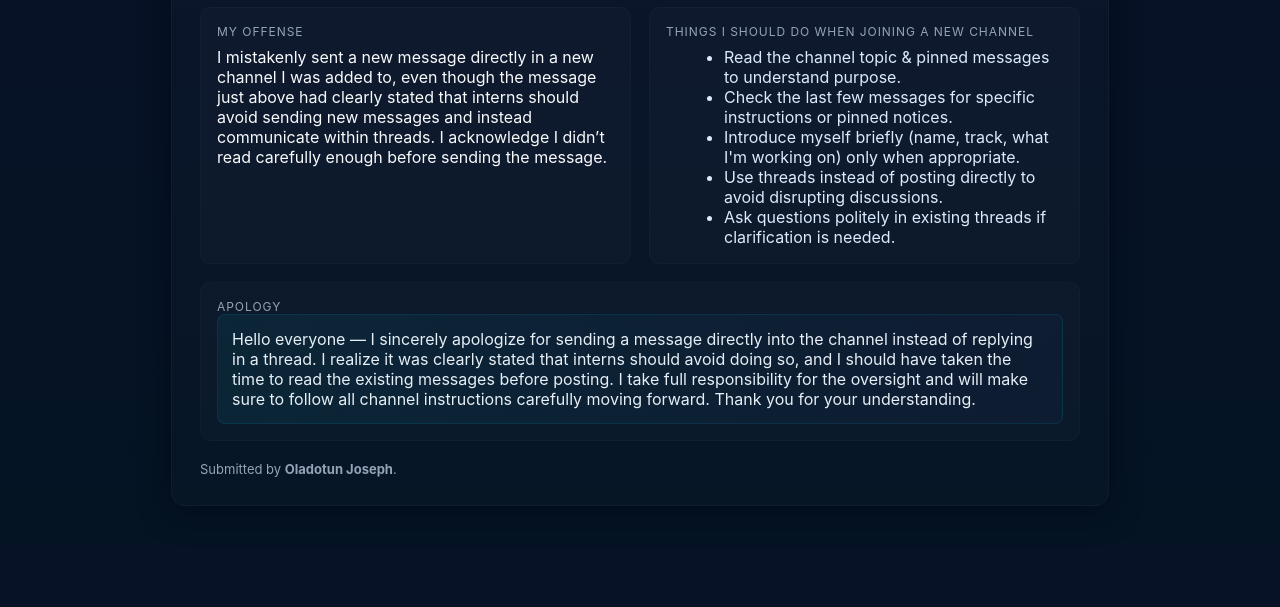
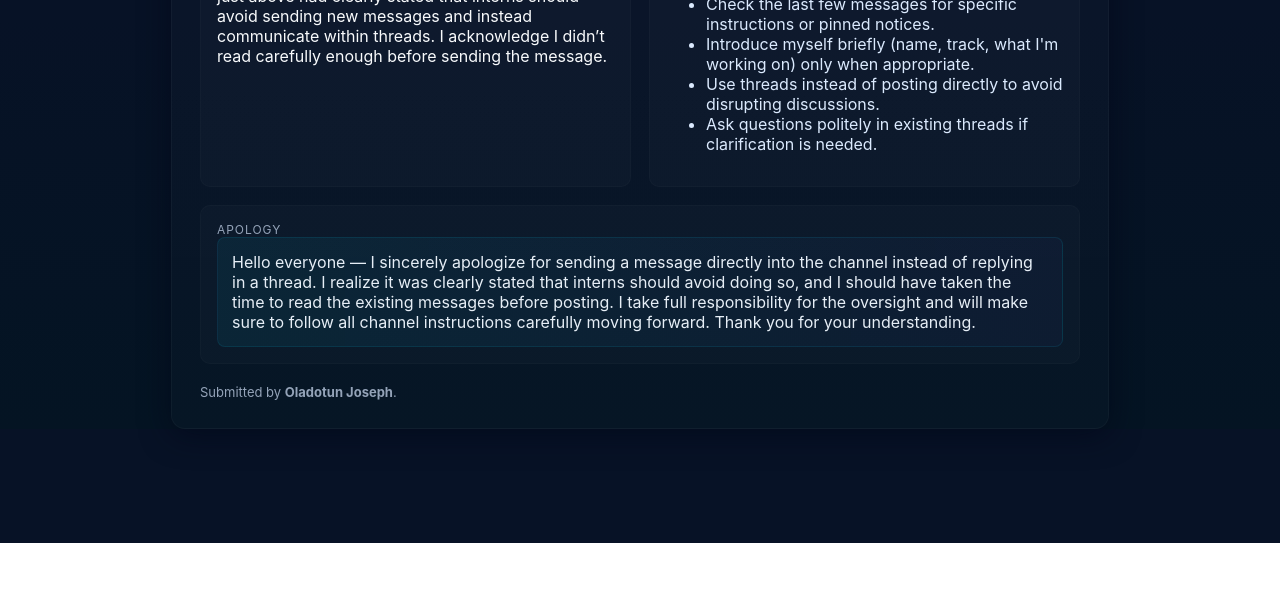
Before and after one commit to Dotjos/Ataasa, a plain HTML site: page index.html in a window 1280 px wide. Shown: the part 257-864 px from the top of the page. After the commit the page ends 800 px from the top, so only its background shows below. Drawn offline with Linux system fonts and the light colour scheme.

Commit message:
styles-layout-updated

```diff
--- a/index.html
+++ b/index.html
@@ -9,7 +9,7 @@
 <body>
   <main class="card">
     <section class="header">
-      <div class="avatar" aria-hidden="true">
+      <div class="avatar">
         <!-- Replace the src with your picture URL or local path -->
         <img src="/assets/Ibiwumi_Joseph_Oladotun.jpg" alt="Oladotun Joseph" />
       </div>
--- a/styles.css
+++ b/styles.css
@@ -1,6 +1,6 @@
     :root{--bg:#0f172a;--card:#0b1220;--accent:#06b6d4;--muted:#94a3b8;--glass:rgba(255,255,255,0.03)}
-    html,body{height:100%;margin:0;font-family:Inter, ui-sans-serif, system-ui, -apple-system, "Segoe UI", Roboto, "Helvetica Neue", Arial}
-    body{background:linear-gradient(180deg,#071226 0%, #071226 40%, #041423 100%);color:#e6eef6;display:flex;align-items:center;justify-content:center;padding:32px}
+    html,body{margin:0;font-family:Inter, ui-sans-serif, system-ui, -apple-system, "Segoe UI", Roboto, "Helvetica Neue", Arial}
+    body{background:linear-gradient(180deg,#071226 0%, #071226 40%, #041423 100%);color:#e6eef6;display:flex;align-items:center;justify-content:center;}
     .card{width:100%;max-width:880px;background:linear-gradient(180deg, rgba(255,255,255,0.02), rgba(255,255,255,0.01));border-radius:14px;padding:28px;box-shadow:0 6px 30px rgba(2,6,23,0.6);border:1px solid rgba(255,255,255,0.03)}
     .header{display:flex;gap:18px;align-items:center}
     .avatar{width:110px;height:110px;border-radius:12px;background:var(--glass);display:flex;align-items:center;justify-content:center;overflow:hidden;border:1px solid rgba(255,255,255,0.04)}
@@ -11,7 +11,7 @@
     .box{background:rgba(255,255,255,0.02);padding:16px;border-radius:10px;border:1px solid rgba(255,255,255,0.02)}
     .label{font-size:12px;color:var(--muted);text-transform:uppercase;letter-spacing:0.08em}
 
-    ul{margin:8px 0 0 18px;color:#dbeafe}
+    ul{color:#dbeafe}
     .apology{background:linear-gradient(90deg, rgba(6,182,212,0.08), rgba(99,102,241,0.04));padding:14px;border-radius:8px;border:1px solid rgba(6,182,212,0.12)}
     .btn{display:inline-block;margin-top:12px;padding:10px 14px;border-radius:8px;background:var(--accent);color:#04202b;text-decoration:none;font-weight:600}
     footer{margin-top:20px;color:var(--muted);font-size:13px}
```
